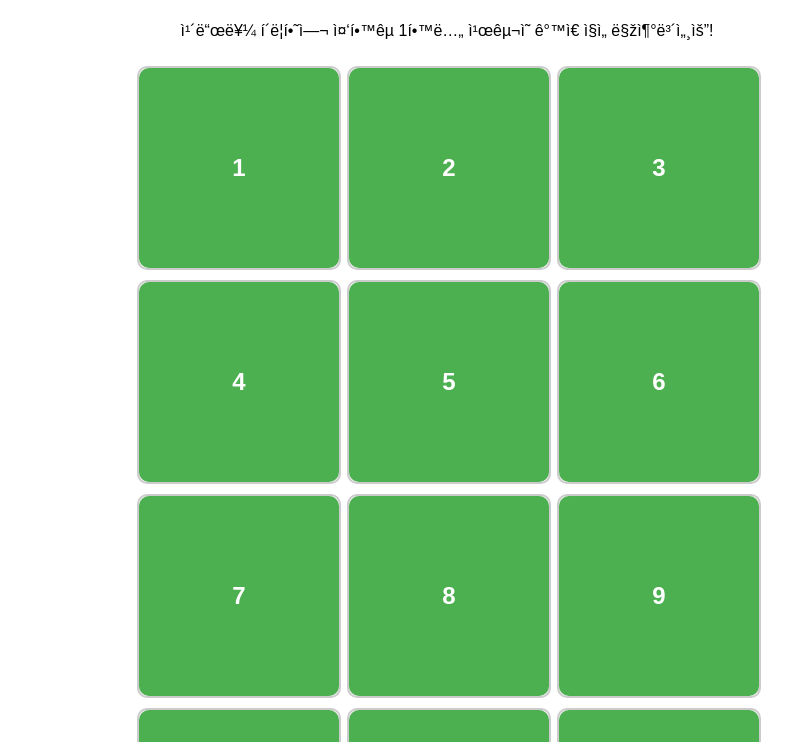
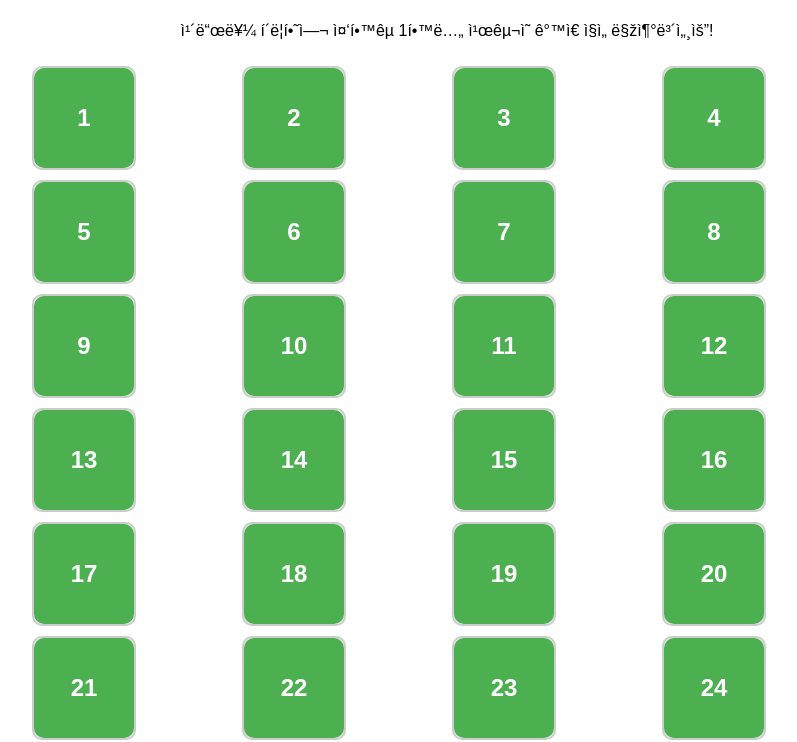
Before and after one commit to JaewonPeterHwang/jawon, a plain HTML site: page index.html in a window 1280 px wide. Shown: the part 78-820 px from the top of the page, without its empty margins (193-990 px from the left). Drawn offline with Linux system fonts and the light colour scheme.

Commit message:
Update style.css

```diff
--- a/css/style.css
+++ b/css/style.css
@@ -8,14 +8,14 @@ h1 {
 }
 #game-board {
     display: grid;
-    grid-template-columns: repeat(3, 200px);
+    grid-template-columns: repeat(4, 200px);
     grid-gap: 10px;
     justify-content: center;
     margin: 20px auto;
 }
 .card {
-    width: 200px;
-    height: 200px;
+    width: 100px;
+    height: 100px;
     background-color: #f1f1f1;
     border: 2px solid #ccc;
     border-radius: 10px;
```
